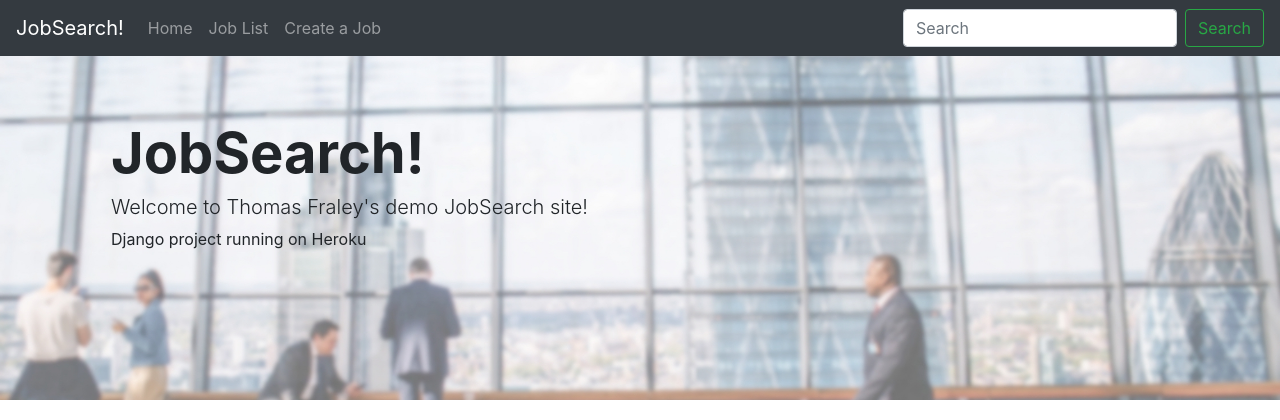
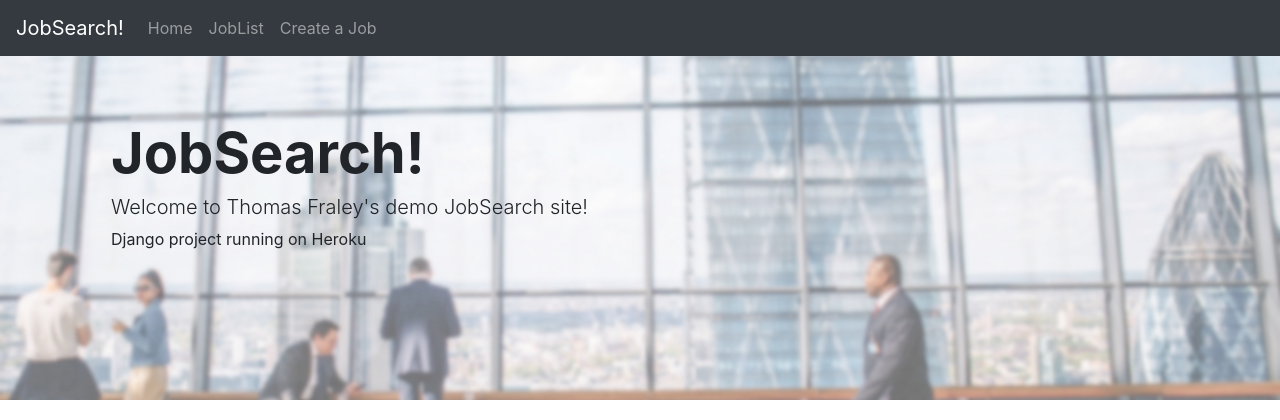
Before and after one commit to twfraley/JobSite, a Django app: page / in a window 1280 px wide. Shown: the top 420 px of the page. Run offline with Django 3.2, Linux system fonts and the light colour scheme; parts of the project's set-up code (start-up, migrations or seed data) failed here and were passed over; some libraries are stand-ins or nearby versions.

Commit message:
Finished sample index page

```diff
--- a/jobsite/templates/base.html
+++ b/jobsite/templates/base.html
@@ -29,16 +29,12 @@
                     <a class="nav-link" href="{% url 'index' %}">Home <span class="sr-only">(current)</span></a>
                 </li>
                 <li class="nav-item">
-                    <a class="nav-link" href="{% url 'job_list' %}">Job List</a>
+                    <a class="nav-link" href="{% url 'job_list' %}">JobList</a>
                 </li>
                 <li class="nav-item">
                     <a class="nav-link" href="{% url 'job_create' %}">Create a Job</a>
                 </li>
             </ul>
-            <form class="form-inline mt-2 mt-md-0">
-                <input class="form-control mr-sm-2" type="text" placeholder="Search" aria-label="Search">
-                <button class="btn btn-outline-success my-2 my-sm-0" type="submit">Search</button>
-            </form>
         </div>
     </nav>
 </header>
```
